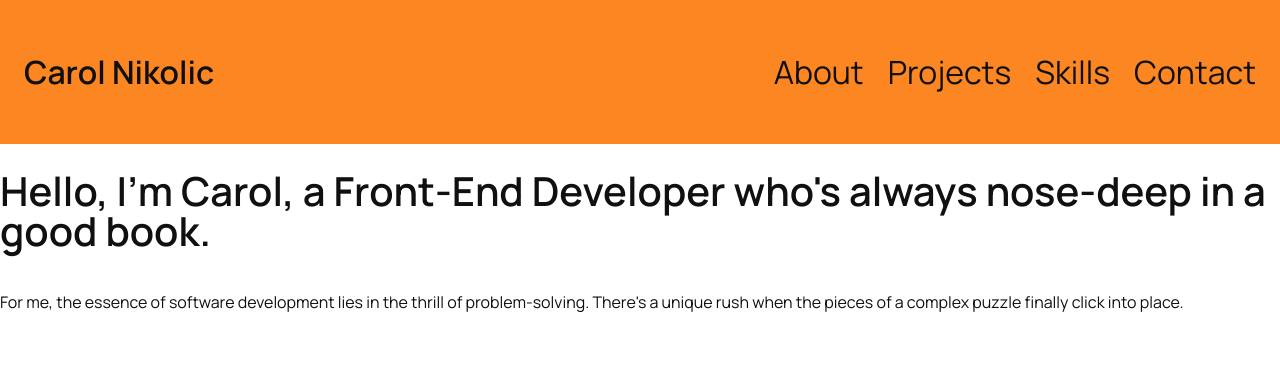
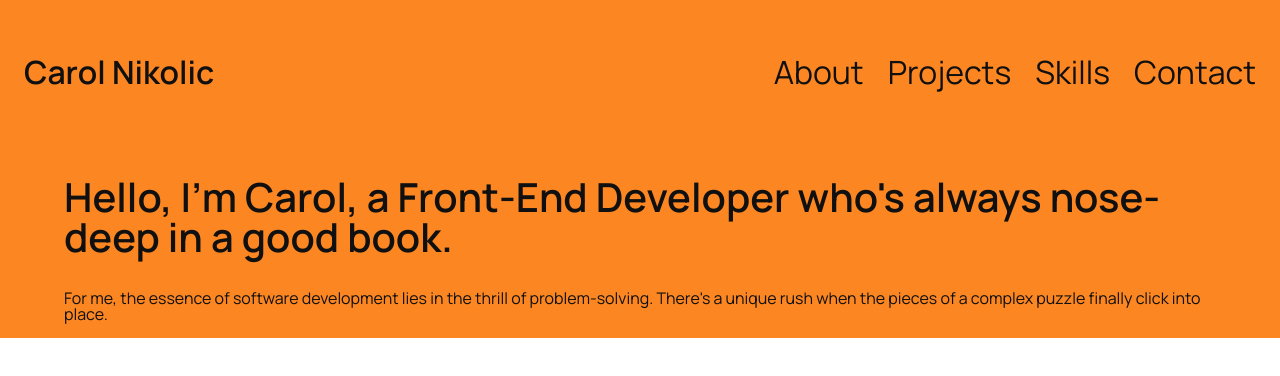
Before and after one commit to CarolANikolic/portfolio, a Next.js app: page / in a window 1280 px wide. Shown: the top 376 px of the page. Built offline with nearby package versions, Linux system fonts and the light colour scheme.

Commit message:
style: align text elemnt inside its container and wrap the component in a article tag.

```diff
--- a/app/page.js
+++ b/app/page.js
@@ -1,9 +1,10 @@
 import TitleAndText from "@/components/TitleAndText";
-
+import styles from "./page.module.css";
 
 export default function Home() {
   return (
     <main>
+      <article className={styles.about}>
         <TitleAndText
           title="h1"
           titleContent="Hello, I’m Carol, a Front-End Developer who's always nose-deep in a good book."
@@ -20,6 +21,7 @@ export default function Home() {
           color="regularBlack"
           fontSize="small"
           />
+      </article>
     </main>
   );
 }
--- /dev/null
+++ b/app/page.module.css
@@ -0,0 +1,4 @@
+.about {
+    width: 100%;
+    background-color: var(--orange);
+}
--- a/components/TitleAndText/index.js
+++ b/components/TitleAndText/index.js
@@ -9,7 +9,7 @@ export default function TitleAndText(props) {
     const fontSizeClass = styles[`${fontSize}Font`];
 
     return (
-        <div>
+        <div className={styles.titleAndTextContainer}>
             {title === "h1" ? (
                 <h1 className={`${alignmentClass} ${colorClass} ${fontSizeClass}`}>
                     {titleContent}
--- a/components/TitleAndText/index.module.css
+++ b/components/TitleAndText/index.module.css
@@ -1,4 +1,8 @@
-/* index.module.css */
+.titleAndTextContainer {
+    width: 90%;
+    margin: 0 auto;
+}
+
 .boldBlackColor {
     color: var(--black);
     font-weight: var(--fw-darker);
```
Lines whose indentation alone changed are shown as unchanged.
